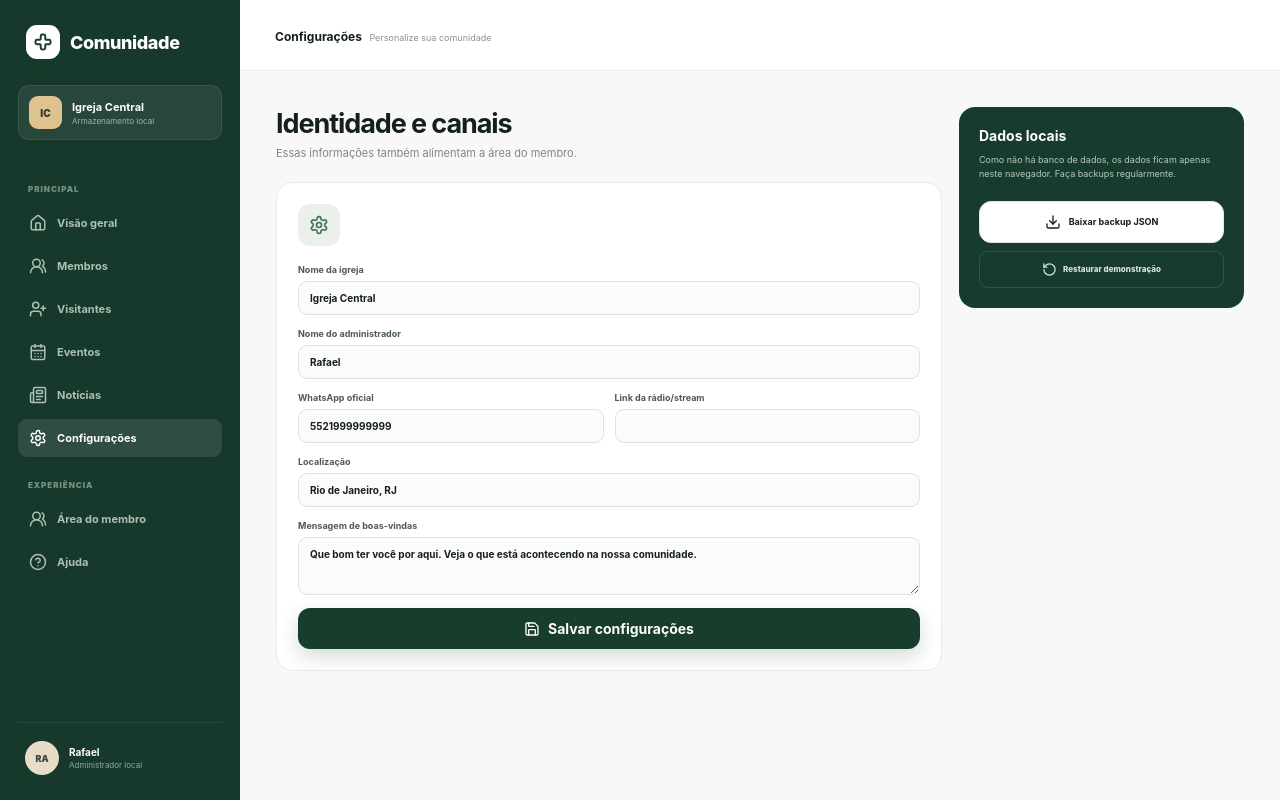
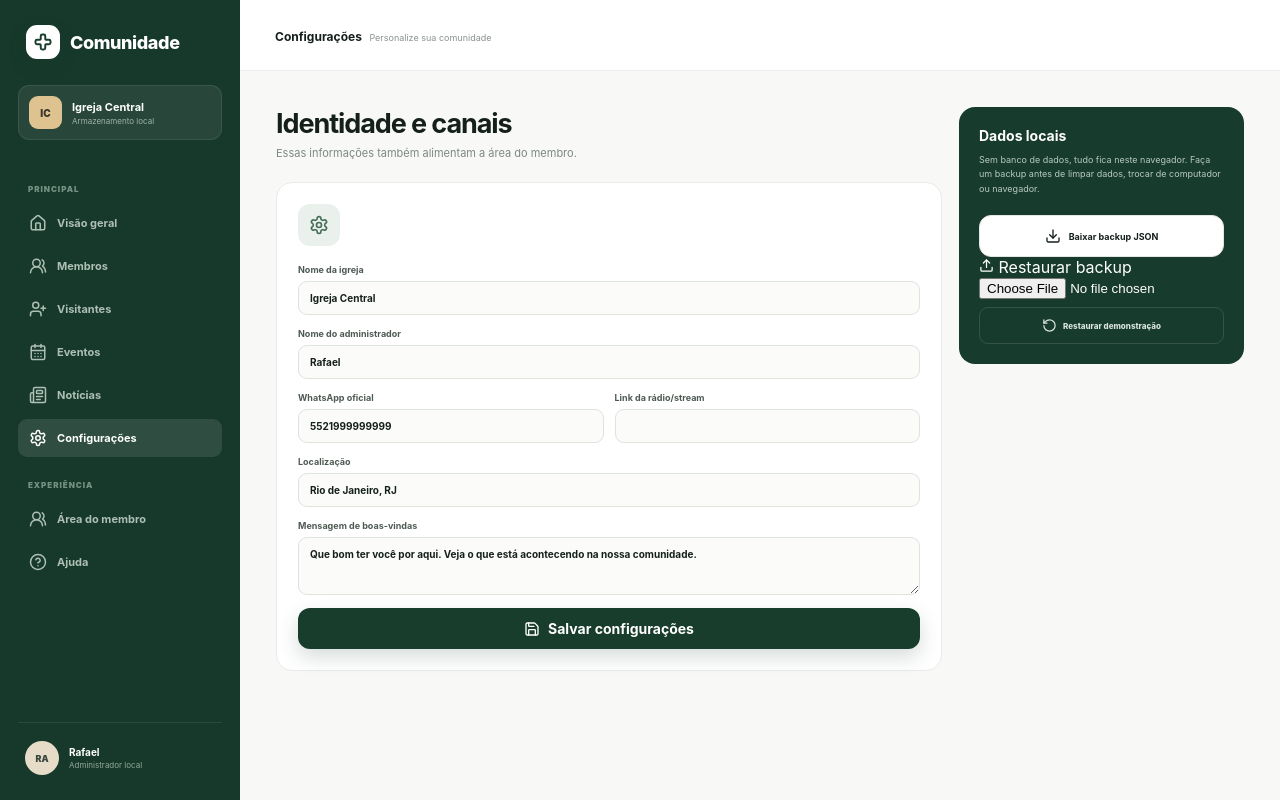
Before and after one commit to lucasfer-dev/saas-igreja, a Next.js app: page /admin/configuracoes in a window 1280 px wide. Built offline with nearby package versions, Linux system fonts and the light colour scheme.

Commit message:
feat: restore local backups from settings

```diff
--- a/app/admin/configuracoes/page.tsx
+++ b/app/admin/configuracoes/page.tsx
@@ -1,9 +1,9 @@
 "use client";
 
-import { FormEvent } from "react";
-import { Download, RotateCcw, Save, Settings } from "lucide-react";
+import { ChangeEvent, FormEvent } from "react";
+import { Download, RotateCcw, Save, Settings, Upload } from "lucide-react";
 import { useChurchData } from "@/hooks/use-church-data";
-import { exportChurchData, resetChurchData } from "@/lib/local-data";
+import { exportChurchData, importChurchData, resetChurchData } from "@/lib/local-data";
 
 export default function SettingsPage(){
   const {data,update}=useChurchData();
@@ -15,11 +15,26 @@ export default function SettingsPage(){
     alert("Configurações salvas neste navegador.");
   }
 
+  async function restore(e:ChangeEvent<HTMLInputElement>){
+    const file=e.target.files?.[0];
+    if(!file)return;
+    try{
+      if(!confirm("Substituir os dados locais pelo conteúdo deste backup?"))return;
+      await importChurchData(file);
+      alert("Backup restaurado com sucesso.");
+      location.reload();
+    }catch{
+      alert("Não foi possível restaurar este arquivo. Verifique se é um backup válido.");
+    }finally{
+      e.target.value="";
+    }
+  }
+
   return <>
     <header className="app-top"><div><b>Configurações</b><small> Personalize sua comunidade</small></div></header>
     <div className="dashboard settings-layout"><section><div className="page-title"><div><h1>Identidade e canais</h1><p>Essas informações também alimentam a área do membro.</p></div></div>
       <form className="settings-card product-form" onSubmit={submit}><div className="settings-icon"><Settings/></div><label>Nome da igreja<input name="churchName" defaultValue={data.settings.churchName}/></label><label>Nome do administrador<input name="adminName" defaultValue={data.settings.adminName}/></label><div className="form-grid"><label>WhatsApp oficial<input name="whatsapp" defaultValue={data.settings.whatsapp}/></label><label>Link da rádio/stream<input name="radioUrl" defaultValue={data.settings.radioUrl}/></label></div><label>Localização<input name="address" defaultValue={data.settings.address}/></label><label>Mensagem de boas-vindas<textarea name="memberWelcome" rows={3} defaultValue={data.settings.memberWelcome}/></label><button className="btn btn-primary"><Save size={16}/> Salvar configurações</button></form></section>
-      <aside className="backup-card"><h3>Dados locais</h3><p>Como não há banco de dados, os dados ficam apenas neste navegador. Faça backups regularmente.</p><button className="btn btn-light" onClick={()=>exportChurchData(data)}><Download size={16}/> Baixar backup JSON</button><button className="danger-outline" onClick={()=>{if(confirm("Restaurar os dados de demonstração? Seus dados locais serão substituídos.")){resetChurchData();location.reload()}}}><RotateCcw size={15}/> Restaurar demonstração</button></aside>
+      <aside className="backup-card"><h3>Dados locais</h3><p>Sem banco de dados, tudo fica neste navegador. Faça um backup antes de limpar dados, trocar de computador ou navegador.</p><button className="btn btn-light" onClick={()=>exportChurchData(data)}><Download size={16}/> Baixar backup JSON</button><label className="backup-upload"><Upload size={15}/> Restaurar backup<input className="file-input" type="file" accept="application/json,.json" onChange={restore}/></label><button className="danger-outline" onClick={()=>{if(confirm("Restaurar os dados de demonstração? Seus dados locais serão substituídos.")){resetChurchData();location.reload()}}}><RotateCcw size={15}/> Restaurar demonstração</button></aside>
     </div>
   </>;
 }
```
